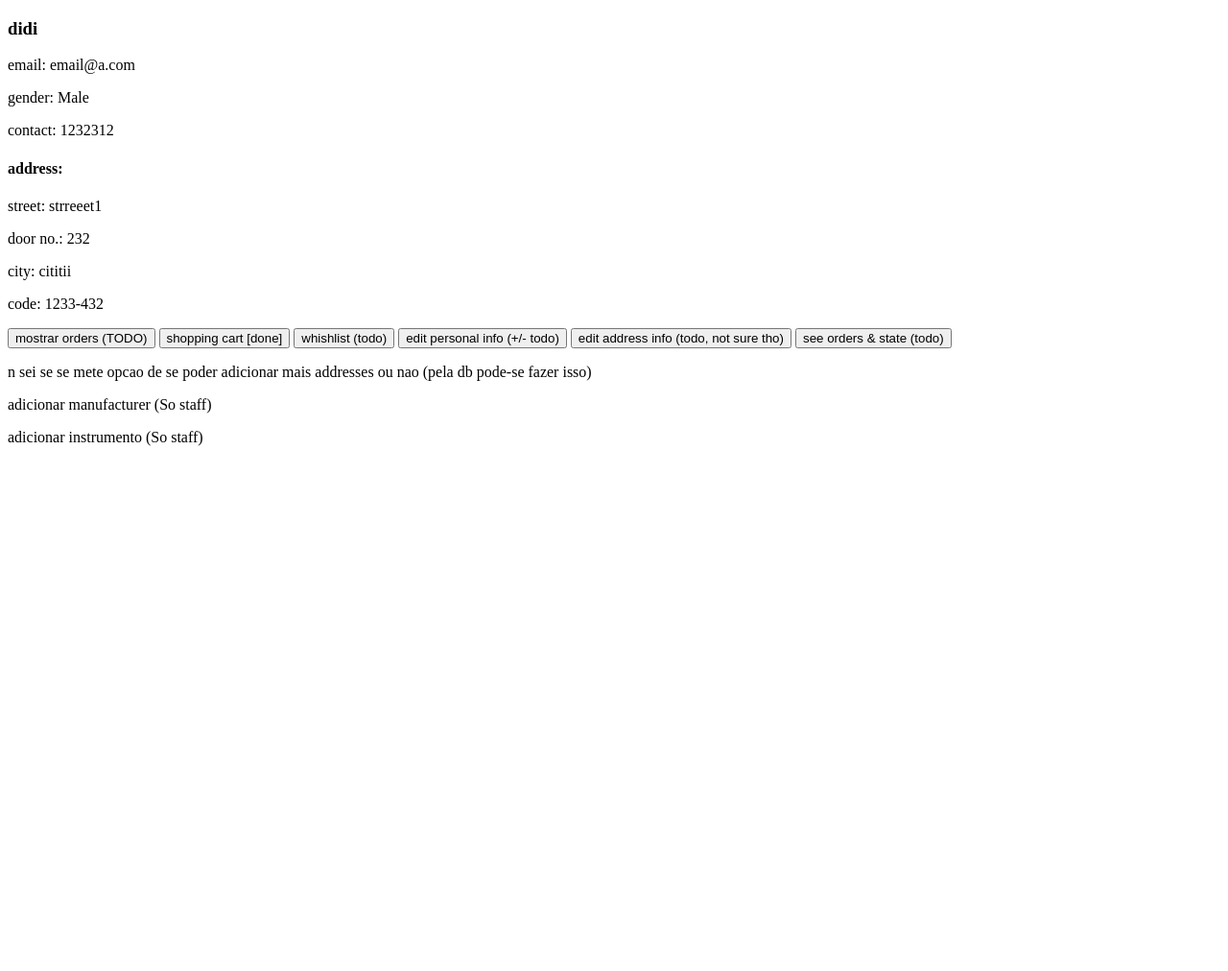
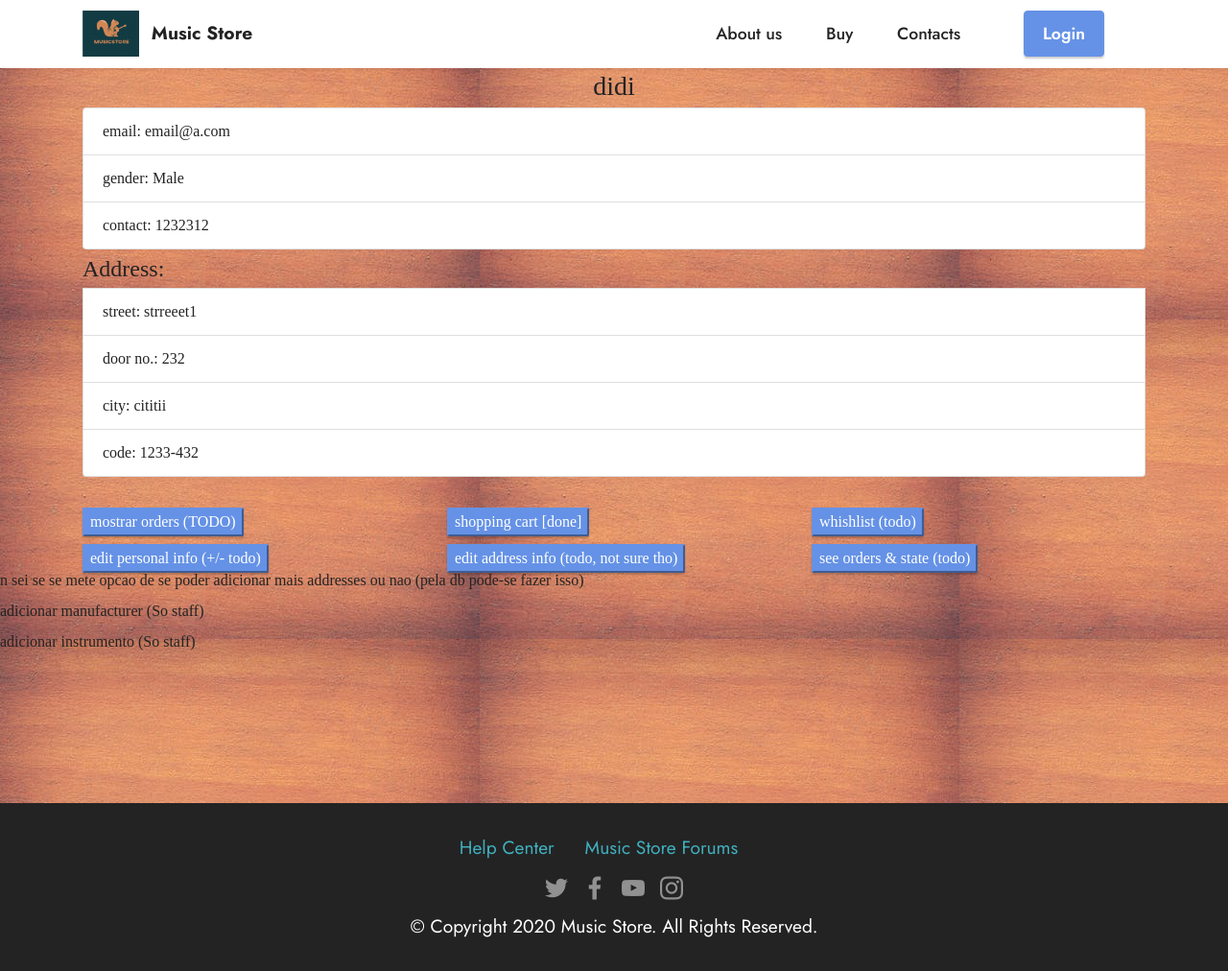
Before and after one commit to immarianaas/MusicStore, a Django app: page /account/ in a window 1280 px wide. Shown: the whole page at 96% size. Before the commit the page ends 465 px from the top, so only its background shows below. Run offline with Django 3.2, Linux system fonts and the light colour scheme; a user stored in the database is signed in; data comes from the database, SQL or seed files in the repository; both versions use the stored data as it was after the commit; some libraries are stand-ins or nearby versions.

Commit message:
html rafeiro para account

```diff
--- a/app/static/app_css/app_css.css
+++ b/app/static/app_css/app_css.css
@@ -112,3 +112,24 @@ body {
 .btn-account:hover {
     background-color: #087e8b;
 }
+
+.account-list {
+    background: none;
+    border: none;
+}
+
+.href_button {
+    display:inline-block;
+    letter-spacing:normal;
+    border-image:initial;
+    margin:0;
+    padding: 1px 6px;
+    border-width: 2px;
+    border-style: outset;
+    border-radius: 2px;
+    font-family: inherit;
+    font-size: inherit;
+    line-height: inherit;
+    align-items: flex-start;
+    text-align: center;
+}
--- a/templates/account_details.html
+++ b/templates/account_details.html
@@ -1,31 +1,47 @@
-<!DOCTYPE html>
-<html lang="en">
-<head>
-    <meta charset="UTF-8">
-    <title>Account Details</title>
-</head>
-<body>
-    <h3>{{ ac.name }}</h3>
-    <p>email: {{ u.username }}</p>
-    <p>gender: {{ ac.get_gender_display }}</p>
-    <p>contact: {{ ac.contact }}</p>
-    <h4>address:</h4>
-    <p>street: {{ ac.address.street }}</p>
-    <p>door no.: {{ ac.address.door }}</p>
-    <p>city: {{ ac.address.city }}</p>
-    <p>code: {{ ac.address.code }}</p>
-
-    <a href="#"><button>mostrar orders (TODO)</button></a>
-    <a href="/account/shoppingcart"><button>shopping cart [done]</button></a>
-    <a href="/account/whishlist"><button>whishlist (todo)</button></a>
-    <a href="/edit/account"><button>edit personal info (+/- todo)</button></a>
-    <a href="/edit/address"><button>edit address info (todo, not sure tho)</button></a>
-    <a href="/account/orders"><button>see orders & state (todo)</button></a>
+{% extends 'layout.html' %}
+{% block content %}
+    <h3 style="width: 100%; text-align: center">{{ ac.name }}</h3>
+    <div class="container">
+        <ul class="list-group">
+            <li class="list-group-item">email: {{ u.username }}</li>
+            <li class="list-group-item">gender: {{ ac.get_gender_display }}</li>
+            <li class="list-group-item">contact: {{ ac.contact }}</li>
+        </ul>
+        <ul class="list-group" style="margin-top: 0.5rem">
+            <h4>Address:</h4>
+            <li class="list-group-item">street: {{ ac.address.street }}</li>
+            <li class="list-group-item">door no.: {{ ac.address.door }}</li>
+            <li class="list-group-item">city: {{ ac.address.city }}</li>
+            <li class="list-group-item">code: {{ ac.address.code }}</li>
+        </ul>
+    </div>
+    <div style="margin-top: 2rem" class="container">
+        <div class="row">
+            <div class="col">
+                <a class="btn-primary" style="display:inline-block; letter-spacing:normal; border-image:initial; margin:0; padding: 1px 6px; border-width: 2px; border-style: outset; border-radius: 2px; font-family: inherit; font-size: inherit; line-height: inherit; align-items: flex-start; text-align: center" href="#">mostrar orders (TODO)</a>
+            </div>
+            <div class="col">
+                <a class="btn-primary" style="display:inline-block; letter-spacing:normal; border-image:initial; margin:0; padding: 1px 6px; border-width: 2px; border-style: outset; border-radius: 2px; font-family: inherit; font-size: inherit; line-height: inherit; align-items: flex-start; text-align: center" href="/account/shoppingcart">shopping cart [done]</a>
+            </div>
+            <div class="col">
+                <a class="btn-primary" style="display:inline-block; letter-spacing:normal; border-image:initial; margin:0; padding: 1px 6px; border-width: 2px; border-style: outset; border-radius: 2px; font-family: inherit; font-size: inherit; line-height: inherit; align-items: flex-start; text-align: center" href="/account/whishlist">whishlist (todo)</a>
+            </div>
+        </div>
+        <div class="row" style="margin-top: 0.5rem">
+            <div class="col">
+                <a class="btn-primary" style="display:inline-block; letter-spacing:normal; border-image:initial; margin:0; padding: 1px 6px; border-width: 2px; border-style: outset; border-radius: 2px; font-family: inherit; font-size: inherit; line-height: inherit; align-items: flex-start; text-align: center" href="/edit/account">edit personal info (+/- todo)</a>
+            </div>
+            <div class="col">
+                <a class="btn-primary" style="display:inline-block; letter-spacing:normal; border-image:initial; margin:0; padding: 1px 6px; border-width: 2px; border-style: outset; border-radius: 2px; font-family: inherit; font-size: inherit; line-height: inherit; align-items: flex-start; text-align: center" href="/edit/address">edit address info (todo, not sure tho)</a>
+            </div>
+            <div class="col">
+                <a class="btn-primary" style="display:inline-block; letter-spacing:normal; border-image:initial; margin:0; padding: 1px 6px; border-width: 2px; border-style: outset; border-radius: 2px; font-family: inherit; font-size: inherit; line-height: inherit; align-items: flex-start; text-align: center" href="/account/orders">see orders & state (todo)</a>
+            </div>
+        </div>
+    </div>
 
     <p> n sei se se mete opcao de se poder adicionar mais addresses ou nao (pela db pode-se fazer isso)</p>
 
     <p>adicionar manufacturer (So staff)</p>
     <p>adicionar instrumento (So staff)</p>
-
-</body>
-</html>
+{% endblock %}
--- a/templates/layout.html
+++ b/templates/layout.html
@@ -15,7 +15,7 @@
     <meta name="description" content="The best instruments at the best price.">
 
     <title>MusicStore</title>
-    <link rel="stylesheet" href="{% static '/app_css/app_css.css' %}">
+
     <link rel="stylesheet" href="{% static '/fontawesome-free-5.15.1-web/css/all.css' %}">
     <link rel="stylesheet" href="{% static '/tether/tether.min.css' %}">
     <link rel="stylesheet" href="{% static '/bootstrap/css/bootstrap.min.css' %}">
@@ -26,6 +26,7 @@
     <link rel="stylesheet" href="{% static '/theme/css/style.css' %}">
     <link rel="preload" as="style" href="{% static '/mobirise/css/mbr-additional.css' %}">
     <link rel="stylesheet" href="{% static '/mobirise/css/mbr-additional.css' %}" type="text/css">
+    <link rel="stylesheet" href="{% static '/app_css/app_css.css' %}">
 
 </head>
 <body>
```
Also changed, not shown: templates/all_instruments.html (+0 -13 lines), db.sqlite3, 1 other file.
